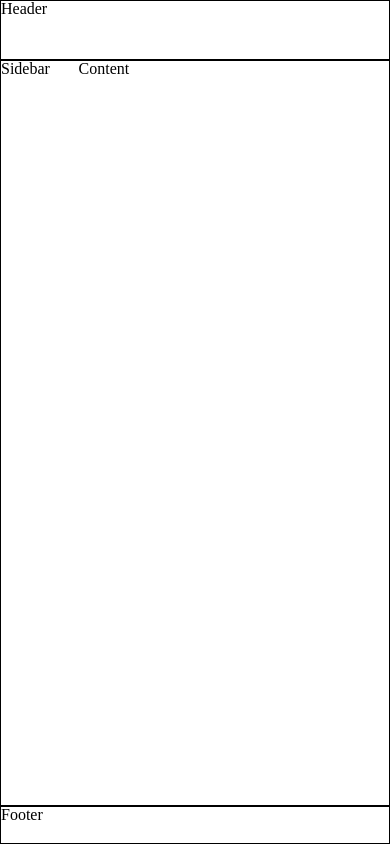
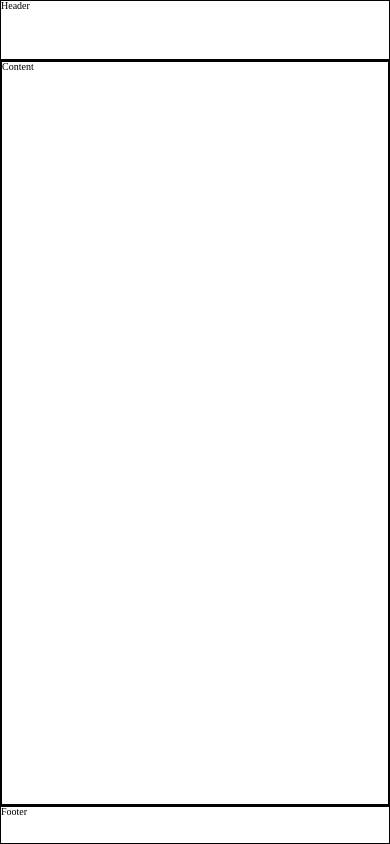
Before and after one commit to TomaszBeben/shareboard_frontend, a React (Create React App) app: page / in a window 390 px wide. Built offline with nearby package versions, Linux system fonts and the light colour scheme.

Commit message:
main structure created with breakpoints css

```diff
--- a/public/index.html
+++ b/public/index.html
@@ -4,7 +4,7 @@
 <head>
     <meta charset="utf-8" />
     <link rel="icon" href="logo.jpg" type="image" />
-    <meta name="viewport" content="width=device-width, initial-scale=1" />
+    <!-- <meta name="viewport" content="width=device-width, initial-scale=1" /> -->
     <title>ShareBoard</title>
 </head>
 
--- a/src/App.scss
+++ b/src/App.scss
@@ -1,6 +1,8 @@
 @use './reset.scss';
 @use './components/middleSection/middleSection.scss';
 .App {
+    // background: rgb(0, 36, 23);
+    // background: linear-gradient(90deg, rgba(0, 36, 23, 1) 0%, rgba(9, 91, 72, 1) 17%, rgba(13, 98, 90, 1) 33%, rgba(10, 101, 103, 1) 54%, rgba(0, 212, 255, 1) 99%);
     width: 100vw;
     height: 100vh;
     display: flex;
--- a/src/components/middleSection/content/Content.tsx
+++ b/src/components/middleSection/content/Content.tsx
@@ -1,4 +1,4 @@
-import React from 'react'
+import './content.scss'
 
 const Content = () => {
   return (
--- a/src/components/middleSection/content/content.scss
+++ b/src/components/middleSection/content/content.scss
@@ -0,0 +1,7 @@
+.content {
+    border: 1px solid black;
+    width: 100%;
+    @media only screen and (max-width: 800px) {
+        width: 100%
+    }
+}
--- a/src/components/middleSection/sidebar/sidebar.scss
+++ b/src/components/middleSection/sidebar/sidebar.scss
@@ -1,3 +1,6 @@
 .sidebar {
-    width: 20%;
+    width: 25rem;
+    @media only screen and (max-width: 800px) {
+        display: none;
+    }
 }
--- a/src/reset.scss
+++ b/src/reset.scss
@@ -58,8 +58,8 @@
     margin: 0;
     padding: 0;
     border: 0;
-    font-size: 100%;
-    font: inherit;
+    font-size: 10px;
+    // font: inherit;
     vertical-align: baseline;
     text-rendering: optimizeLegibility;
     -webkit-font-smoothing: antialiased;
```
